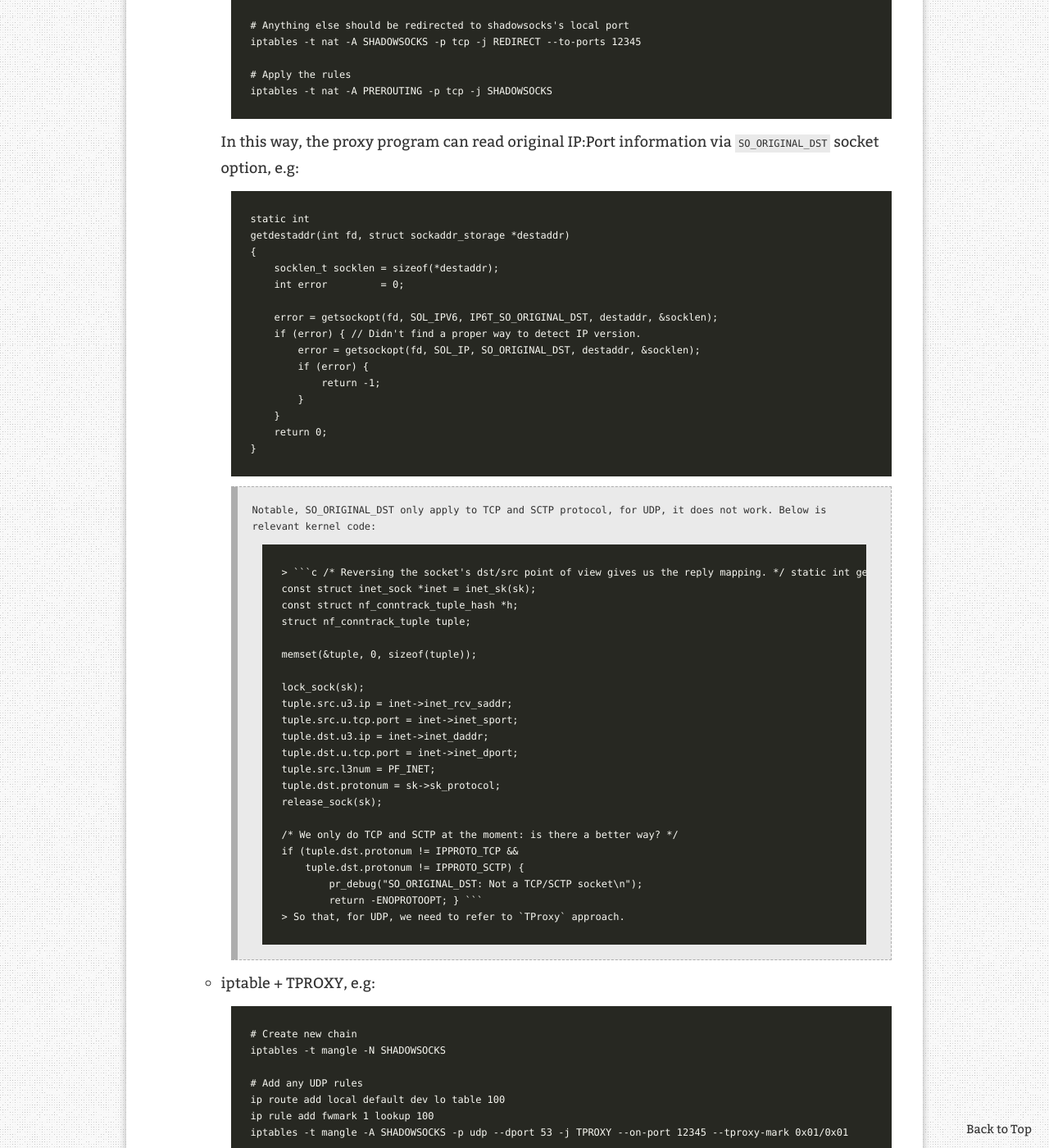
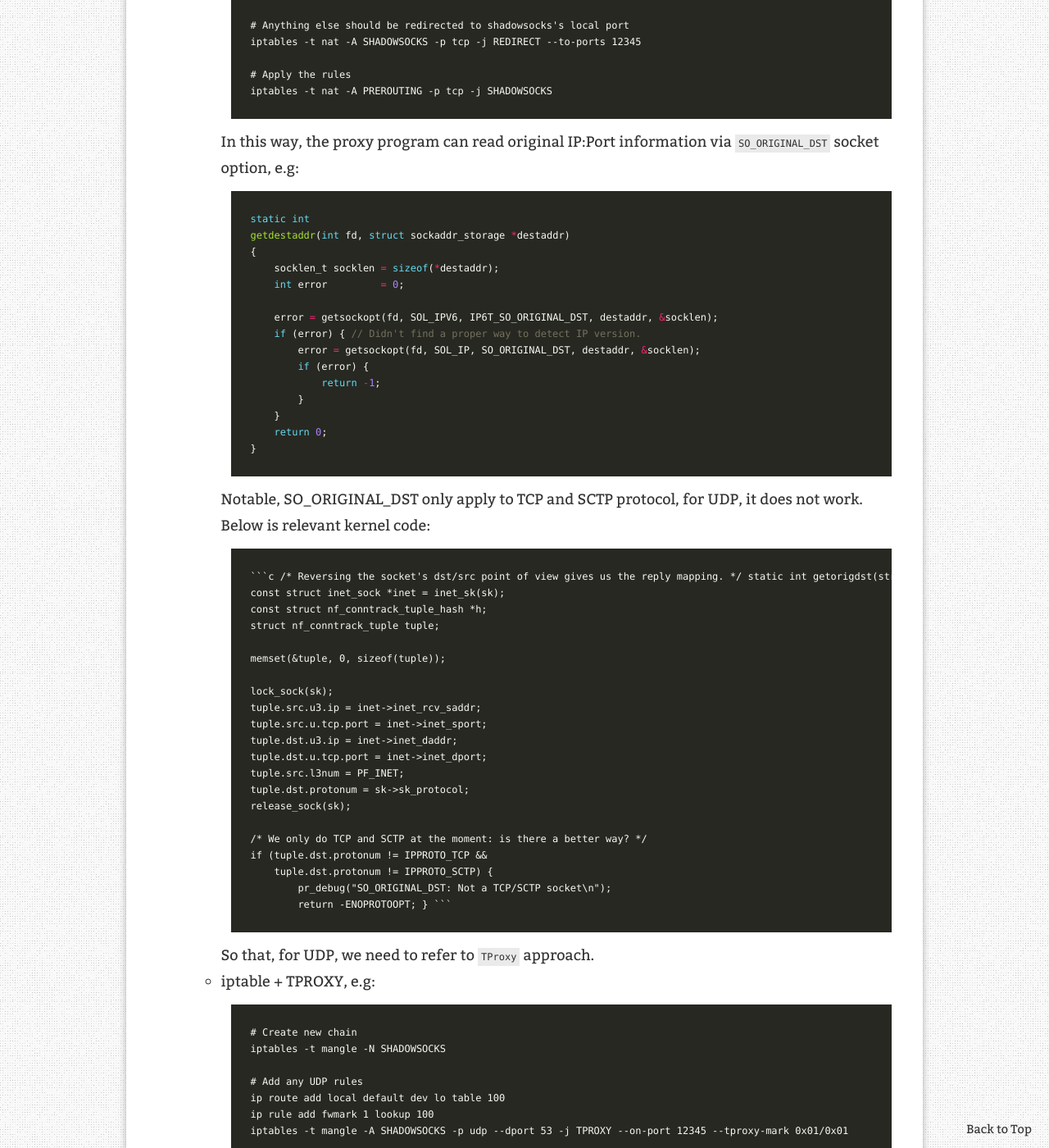
Before and after one commit to leezhenghui/leezhenghui.github.io, a Jekyll site: the page built from _posts/2018-10-20-build-a-scalable-system-runtime-challenges.md, in a window 1280 px wide and 1400 px high, scrolled down 30379 px. Shown: the whole window at 82% size. Built offline with Jekyll 4.4.1, drawn with Linux system fonts in a browser that asks for light colours; comment, search, counter and statistics services are not loaded; some of the changed text lies outside the part shown.

Commit message:
auto udpate by doc builder

````diff
--- a/_posts/2018-10-20-build-a-scalable-system-runtime-challenges.md
+++ b/_posts/2018-10-20-build-a-scalable-system-runtime-challenges.md
@@ -459,7 +459,7 @@
 
      In this way, the proxy program can read original IP:Port information via `SO_ORIGINAL_DST` socket option, e.g:
 
-     ```
+     ```c
      static int
      getdestaddr(int fd, struct sockaddr_storage *destaddr)
      {
@@ -477,37 +477,37 @@
      }
      ```
 
-     > Notable, SO_ORIGINAL_DST only apply to TCP and SCTP protocol, for UDP, it does not work. Below is relevant kernel code:
-     >
-		 > ```c
-     > /* Reversing the socket's dst/src point of view gives us the reply mapping. */
-     > static int
-     > getorigdst(struct sock *sk, int optval, void __user *user, int *len)
-     > {
-     > 	const struct inet_sock *inet = inet_sk(sk);
-     > 	const struct nf_conntrack_tuple_hash *h;
-     > 	struct nf_conntrack_tuple tuple;
-     >
-     > 	memset(&tuple, 0, sizeof(tuple));
-     >
-     > 	lock_sock(sk);
-     > 	tuple.src.u3.ip = inet->inet_rcv_saddr;
-     > 	tuple.src.u.tcp.port = inet->inet_sport;
-     > 	tuple.dst.u3.ip = inet->inet_daddr;
-     > 	tuple.dst.u.tcp.port = inet->inet_dport;
-     > 	tuple.src.l3num = PF_INET;
-     > 	tuple.dst.protonum = sk->sk_protocol;
-     > 	release_sock(sk);
-     >
-     > 	/* We only do TCP and SCTP at the moment: is there a better way? */
-     > 	if (tuple.dst.protonum != IPPROTO_TCP &&
-     > 	    tuple.dst.protonum != IPPROTO_SCTP) {
-     > 		pr_debug("SO_ORIGINAL_DST: Not a TCP/SCTP socket\n");
-     > 		return -ENOPROTOOPT;
-     > }
-     > ```
-		 >
-     > So that, for UDP, we need to refer to `TProxy` approach.
+     Notable, SO_ORIGINAL_DST only apply to TCP and SCTP protocol, for UDP, it does not work. Below is relevant kernel code:
+
+		 ```c
+     /* Reversing the socket's dst/src point of view gives us the reply mapping. */
+     static int
+     getorigdst(struct sock *sk, int optval, void __user *user, int *len)
+     {
+     	const struct inet_sock *inet = inet_sk(sk);
+     	const struct nf_conntrack_tuple_hash *h;
+     	struct nf_conntrack_tuple tuple;
+
+     	memset(&tuple, 0, sizeof(tuple));
+
+     	lock_sock(sk);
+     	tuple.src.u3.ip = inet->inet_rcv_saddr;
+     	tuple.src.u.tcp.port = inet->inet_sport;
+     	tuple.dst.u3.ip = inet->inet_daddr;
+     	tuple.dst.u.tcp.port = inet->inet_dport;
+     	tuple.src.l3num = PF_INET;
+     	tuple.dst.protonum = sk->sk_protocol;
+     	release_sock(sk);
+
+     	/* We only do TCP and SCTP at the moment: is there a better way? */
+     	if (tuple.dst.protonum != IPPROTO_TCP &&
+     	    tuple.dst.protonum != IPPROTO_SCTP) {
+     		pr_debug("SO_ORIGINAL_DST: Not a TCP/SCTP socket\n");
+     		return -ENOPROTOOPT;
+     }
+     ```
+
+     So that, for UDP, we need to refer to `TProxy` approach.
 
   2. iptable + TPROXY, e.g:
 
@@ -541,13 +541,13 @@
 
        To be able to get the original destination, on the UDP socket, set this option before binding:
 
-       ```
+       ```c
        int enable = 1;
        setsockopt(sockfd, SOL_IP, IP_RECVORIGDSTADDR, (const char*)&enable, sizeof(enable));
        ```
        and then call `recvmsg` to receive message, read `msghdr` in the message and iterate `cmsghdr` to obtain the orignal address and port.
 
-       ```
+       ```c
        static int
        get_dstaddr(struct msghdr *msg, struct sockaddr_storage *dstaddr)
        {
@@ -568,7 +568,6 @@
            return 1;
        }
        ```
-
   >
   > If you are interested in the transparent proxy implementation, the [ss-redir](https://github.com/shadowsocks/shadowsocks-libev.git) is a good sample for reference, which is using `iptables + REDIRECT` as TCP proxy and `iptables + TProxy` as UDP proxy.
 
````
